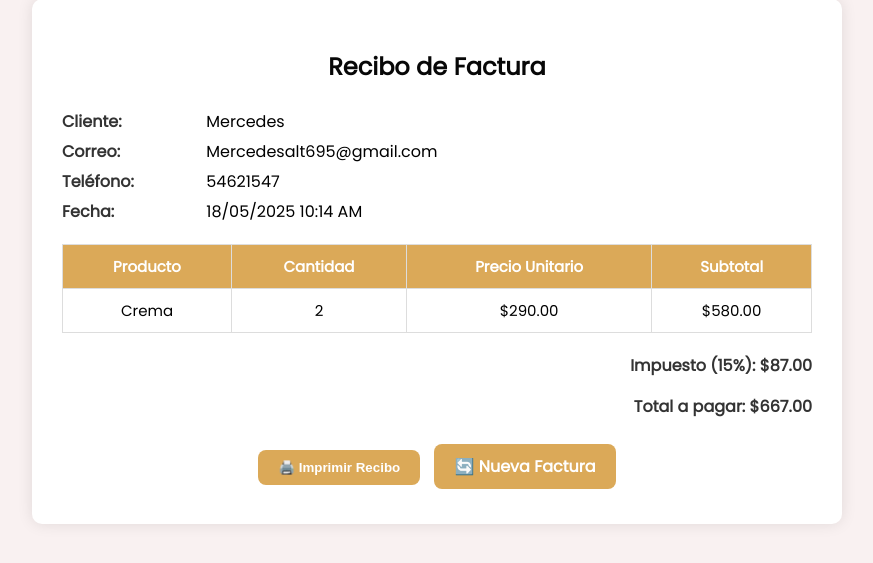
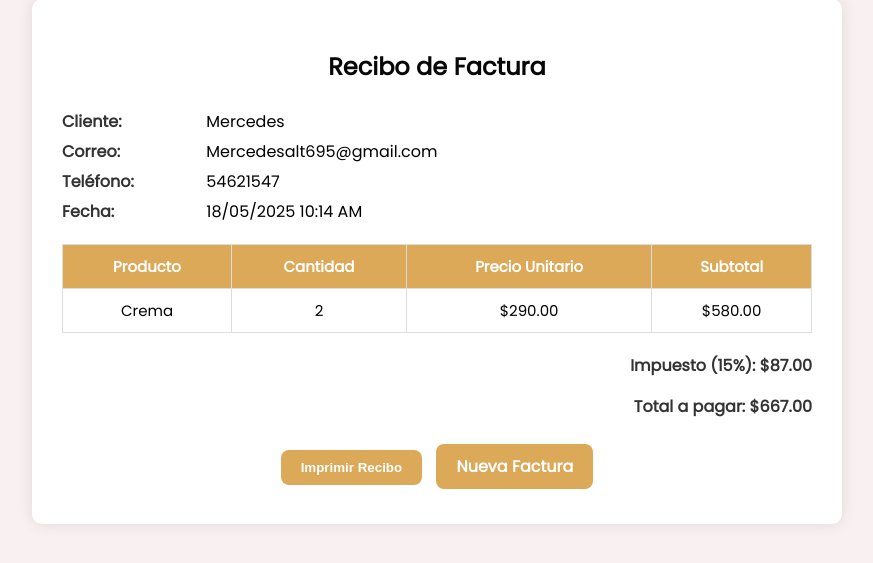
Before and after one commit to Anyelpawer/Salon-Smart, a Flask app: page /recibo/1 in a window 1280 px wide. Shown: the part 41-604 px from the top of the page, without its empty margins (203-1076 px from the left). Run offline with Flask 3, Linux system fonts and the light colour scheme; a user stored in the database is signed in; data comes from the database, SQL or seed files in the repository.

Commit message:
quite estiker

```diff
--- a/templates/recibo.html
+++ b/templates/recibo.html
@@ -129,8 +129,8 @@
         </div>
 
         <div class="botones">
-            <button onclick="window.print()" class="btn-imprimir">🖨️ Imprimir Recibo</button>
-            <a href="{{ url_for('facturacion') }}" class="btn-volver">🔄 Nueva Factura</a>
+            <button onclick="window.print()" class="btn-imprimir"> Imprimir Recibo</button>
+            <a href="{{ url_for('facturacion') }}" class="btn-volver"> Nueva Factura</a>
         </div>
     </div>
     {% else %}
```
